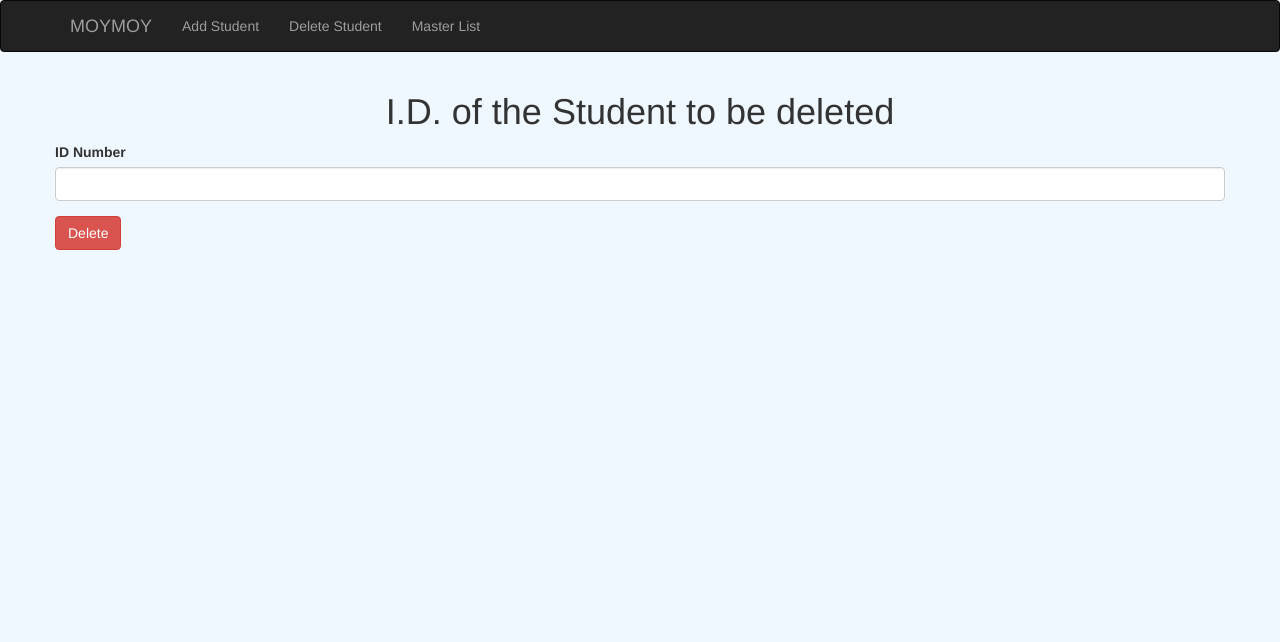
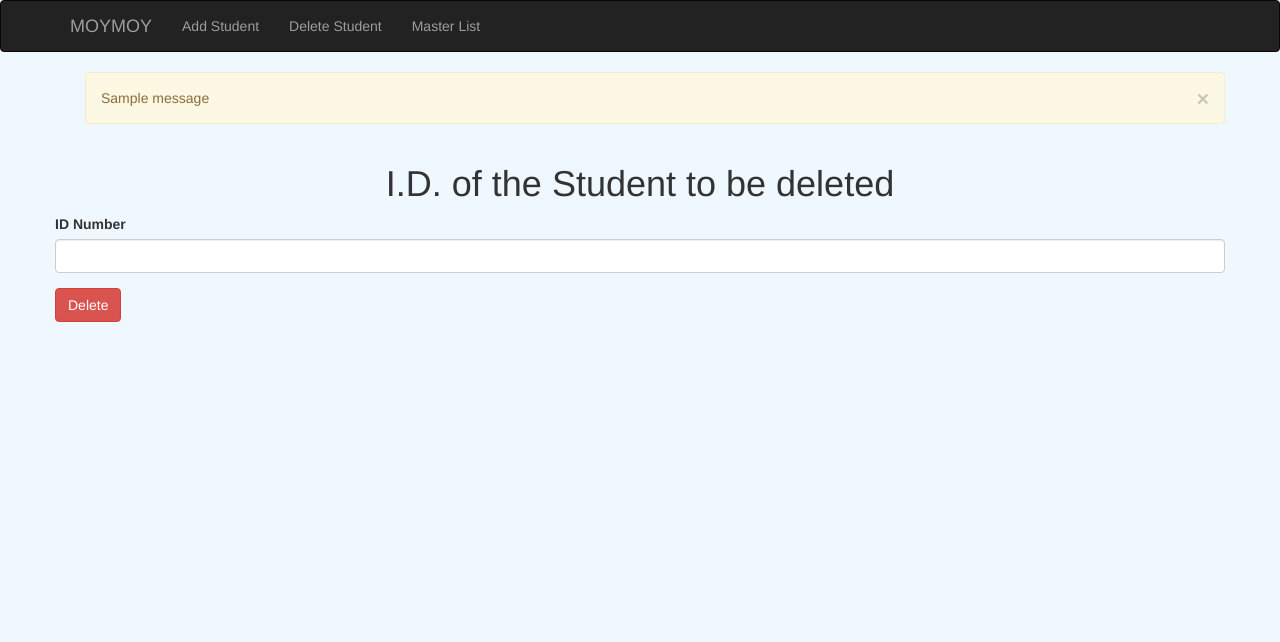
Before and after one commit to rieljoseph21/CSC151_MACHINE_PROBLEMS, a Flask app: page /delete_student in a window 1280 px wide. Shown: the top 642 px of the page. Run offline with Flask 2, Linux system fonts and the light colour scheme; one stand-in notice (Sample message) is shown; some libraries are stand-ins or nearby versions.

Commit message:
Added Flash msg instead of html view

```diff
--- a/PO1/app.py
+++ b/PO1/app.py
@@ -1,4 +1,4 @@
-from flask import Flask, render_template, request, session, redirect, url_for, flash
+from flask import Flask, render_template, flash, request, session, redirect, url_for, flash
 from flask_bootstrap import Bootstrap
 from flask_wtf import FlaskForm
 from wtforms import StringField, SubmitField, SelectField
@@ -78,7 +78,9 @@ def delete_student():
     form = DeleteForm()
     if request.method == 'POST' and form.validate():
         Student_Profile().delete_student(form.id_number.data)
-        return redirect(url_for('students'), code=307)
+        if Student_Profile().student_exist(form.id_number.data) is False:
+            flash('ID number does not exist in the Master List.')
+        return redirect(url_for('delete_student'))
     return render_template('delete_student.html', form=form)
 
 
@@ -92,5 +94,6 @@ def add_student():
                                           form.gender.data, form.id_number.data, form.course.data)
             return redirect(url_for('students'))
         else:
-            return render_template('aldy_exist.html')
+            flash('ID number already exist in our Master List.')
+            return redirect(url_for('add_student'))
     return render_template('add_student.html', form=form)
--- a/PO1/database.csv
+++ b/PO1/database.csv
@@ -1,4 +1,4 @@
 first name,last name,gender,ID number,course
 ray christopher,lubang,M,2014-1317,BS-ECE
+Vince kenneth,Potoy,M,2014-0023,BS-EE
 riel joseph,bulaybulay,M,2014-1716,BS-EC
-Vince kenneth,Potoy,M,2014-0023,BS-EE
--- a/PO1/static/css/main.css
+++ b/PO1/static/css/main.css
@@ -1,5 +1,6 @@
 body {
     background-color: aliceblue;
+    padding-bottom: 65px;
  }
 
  #footer {
--- a/PO1/templates/base.html
+++ b/PO1/templates/base.html
@@ -30,9 +30,10 @@
 {% endblock %}
 
 {% block content %}
-<div class="container">
+<div class="container" id='relative'>
     {% block page_content %}{% endblock %}
 </div>
+<div class="clear"></div>
 <div class="navbar navbar-default navbar-fixed-bottom" id="footer">
     <div class="container">
         <p class="navbar-text text-center pull-left">© 2018 - Site Built By Riel Joseph</p>
--- a/PO1/templates/delete_student.html
+++ b/PO1/templates/delete_student.html
@@ -4,6 +4,16 @@
 {% block title %}Delete Student{% endblock %}
 
 {% block page_content %}
+    <div class="container">
+
+      {% for message in get_flashed_messages() %}
+        <div class="alert alert-warning">
+          <button class="close" type="button" data-dismiss="alert">&times;</button>
+          {{ message }}
+        </div>
+      {% endfor %}
+
+    </div>
     <h1 class="text-center">I.D. of the Student to be deleted</h1>
     <form method="POST" class="form form-horizontal" role="form">
         {{ form.hidden_tag() }}
```
Also changed, not shown: PO1/templates/add_student.html (+11 -0 lines), PO1/templates/aldy_exist.html (deleted, +0 -12 lines).
